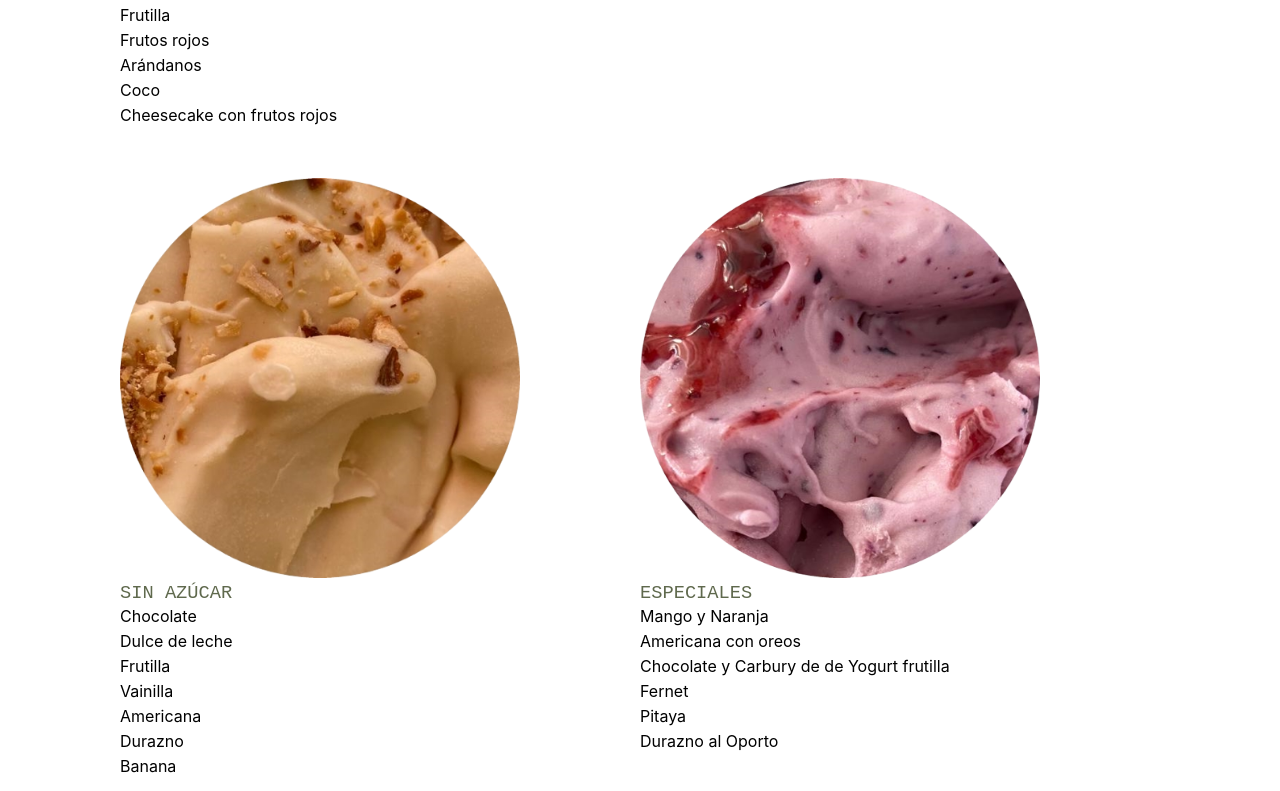
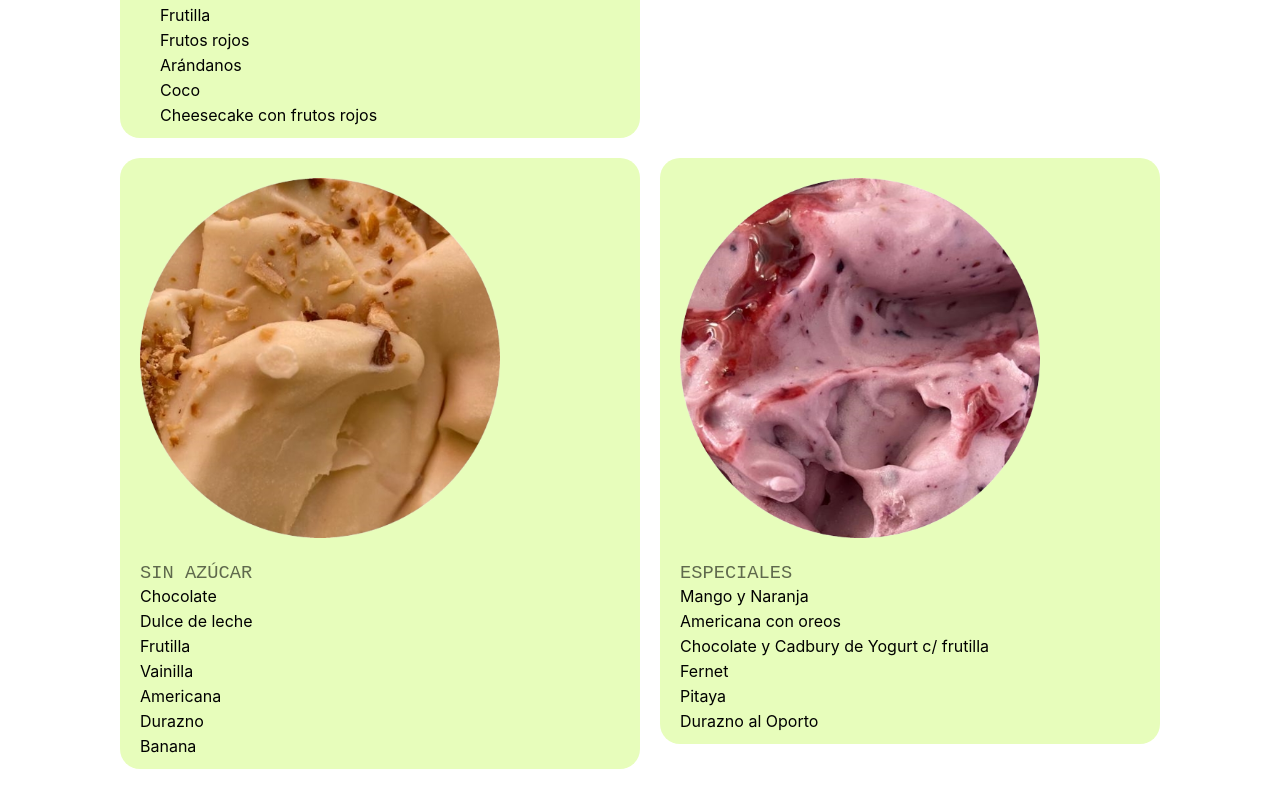
Before and after one commit to pilestevez571/heladeria-dulcinea, a plain HTML site: page pages/sabores.html in a window 1280 px wide. Shown: the part 1089-1880 px from the top of the page. Drawn offline with Linux system fonts and the light colour scheme.

Commit message:
html y css sabores terminado

```diff
--- a/css/style.css
+++ b/css/style.css
@@ -105,34 +105,51 @@ grid-template-areas:
 margin: 20px;
 padding: 100px;
 align-items: first baseline;
-
 }
 
 .sabores {width: 400px;
 height: 400px;
+padding: 20px;
 }
 
 h3 {color: #5F694D;
 font-family: 'IBM Plex Mono', monospace;
 font-weight: lighter;
+padding-left: 20px;
 }
 
 ul {list-style: none;
 font-family: 'Inter', sans-serif;
-line-height: 25px;}
+line-height: 25px;
+padding-left: 20px;}
 
 .cardcremas {grid-area: cremas;
+padding: 0px 0px 10px 20px;
+background-color: #E7FDBB;
+border-radius: 20px;
 }
 
-.cardfrutlaes {grid-area: frutales;
-padding-left: 20px;
+.cardfrutales {grid-area: frutales;
+padding: 0px 0px 10px 20px;
+background-color: #E7FDBB;
+border-radius: 20px;
+margin-left: 20px;
 }
 
 .cardsinazucar {grid-area: sinazucar;
-padding-top: 50px;}
+background-color: #E7FDBB;
+border-radius: 20px;
+margin-top: 20px;
+padding-bottom: 10px;
+}
 
 .cardespeciales {grid-area: especiales;
-padding-top: 50px;}
+background-color: #E7FDBB;
+border-radius: 20px;
+margin-top: 20px;
+margin-left: 20px;
+padding-bottom: 10px;
+}
 
 /* NOSOTROS */
 
--- a/pages/sabores.html
+++ b/pages/sabores.html
@@ -86,7 +86,7 @@
                 <ul>
                     <li>Mango y Naranja</li>
                     <li>Americana con oreos</li>
-                    <li>Chocolate y Carbury de de Yogurt frutilla</li>
+                    <li>Chocolate y Cadbury de Yogurt c/ frutilla</li>
                     <li>Fernet</li>
                     <li>Pitaya</li>
                     <li>Durazno al Oporto</li>
```
